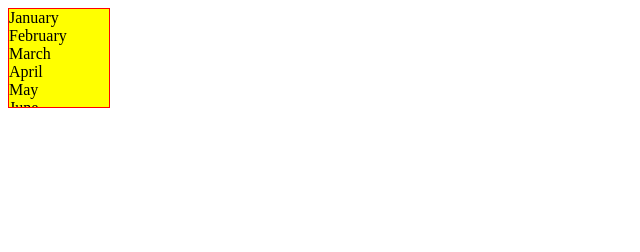
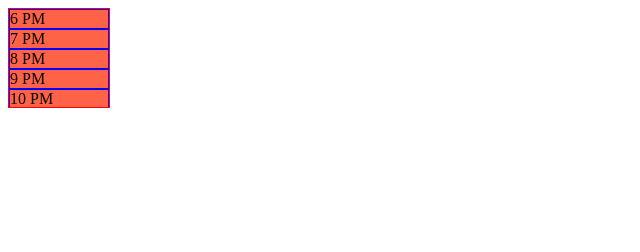
Before and after one commit to kayernyc/configurable-date-picker, a website built with webpack: page src/index.html in a window 1280 px wide. Shown: the whole page, without its empty margins (0-640 px from the left). Built offline with nearby package versions, Linux system fonts and the light colour scheme.

Commit message:
minimal stub with the beginning of the virtual dom

```diff
--- a/src/DatePickerControl.ts
+++ b/src/DatePickerControl.ts
@@ -4,6 +4,7 @@ import DatePickerBaseView from "./views/DatePickerBaseView";
 import DatePickerListView from "./views/DatePickerListView";
 import ViewConfiguration from "./enums/ViewConfiguration";
 import ViewConfigurationAdapter from "./models/ViewConfigurationAdapter";
+import Hour12View from "./views/Hour12View";
 
 export default class DatePickerControl {
   datePickerModel: DatePickerModel;
@@ -56,10 +57,18 @@ export default class DatePickerControl {
     container.className = "date-picker";
 
     return viewConfigurations.map((viewConfiguration: ViewConfiguration) => {
-      const {viewType} = viewConfiguration
+      const {dateType, viewType} = viewConfiguration
       const viewModel = new DatePickerFactory(viewConfiguration)
+      let view: DatePickerBaseView;
+      console.log(dateType, viewType)
 
-      const view = new DatePickerListView(viewModel);
+      switch (dateType && viewType) {
+        case (0 && 6):
+          view = new Hour12View(viewModel);
+          break;
+        default:
+          view = new DatePickerListView(viewModel)
+      }
       container.appendChild(view.view);
       return view;
     });
--- a/src/css/style.css
+++ b/src/css/style.css
@@ -31,5 +31,21 @@
 }
 
 .date-picker-list {
-  background-color: thistle
+  background-color: thistle;
+  position: relative;
 }
+
+.continuous-scroll {
+  background-color: turquoise;
+
+}
+
+.vd-container {
+  background-color: tomato;
+  position: relative;
+  top: 0;
+}
+
+.vd-container > * {
+  border: 1px solid blue;
+}
--- a/src/index.ts
+++ b/src/index.ts
@@ -13,7 +13,7 @@ let model = new DatePickerModel()
 let container = document.createElement('div')
 document.body.appendChild(container)
 
-const datePickerControl = new DatePickerControl(model, container, [{dateType: 0, viewType: 0}])
+const datePickerControl = new DatePickerControl(model, container, [{dateType: 6, viewType: 0}])
 
 window.datePickerControl = datePickerControl
 
--- a/src/models/AtomicDateObject.ts
+++ b/src/models/AtomicDateObject.ts
@@ -15,7 +15,7 @@ class AtomicDateObject {
   constructor(
     date: Date,
     locale: string[] = ["en-US"],
-    options: DateTypeFormat
+    options: DateTypeFormat,
   ) {
     this.date = date;
     this.viewString = date.toLocaleString(locale, options);
--- a/src/models/DatePickerFactory.ts
+++ b/src/models/DatePickerFactory.ts
@@ -169,11 +169,11 @@ export default class DatePickerFactory {
           this.dateHandlerCreator(format),
         ];
       case (DateType.HOUR, DateType.HOUR24):
-        format = { hour: "2-digit" };
-        return [format, this.monthHandlerCreator(format)];
+        format = { hour: "numeric" };
+        return [format, this.hourHandlerCreator(format)];
       default:
         format = { day: "numeric", month: "numeric", year: "numeric" };
-        return [format, this.hourHandlerCreator(format)];
+        return [format, this.dateHandlerCreator(format)];
     }
   };
 
@@ -183,6 +183,8 @@ export default class DatePickerFactory {
 
     const returnValue = [];
 
+    console.log(this.atomicDateObjectFunction)
+
     for (let i = 0; i < quantity; i++) {
       const newADO = this.atomicDateObjectFunction(i);
       returnValue.push(newADO);
--- a/src/views/DatePickerBaseView.ts
+++ b/src/views/DatePickerBaseView.ts
@@ -1,17 +1,32 @@
+/*
+ These views only present dates, not navigation
+ */
+
 import DatePickerFactory from "../models/DatePickerFactory";
+import VirtualDom from "./VirtualDom";
 
 export default abstract class DatePickerBaseView {
+  protected frameElement: HTMLElement;
   protected model: DatePickerFactory;
-  protected containerView: HTMLElement;
-  protected initContainerView(): HTMLElement {
-    const view = document.createElement("div");
-    view.className = "date-picker-view";
-    return view;
+  protected virtualDom: VirtualDom;
+
+  protected initFrameView(continuousScroll = true): HTMLElement {
+    this.frameElement = document.createElement("div");
+
+    if (continuousScroll) {
+      this.virtualDom = new VirtualDom()
+      this.frameElement.appendChild(this.virtualDom.frameElement)
+    } else {
+
+    }
+
+    this.frameElement.className += " date-picker-view";
+    return this.frameElement;
   }
   get view (): HTMLElement {
-    if (this.containerView === undefined) {
-      this.containerView = this.initContainerView()
+    if (this.frameElement === undefined) {
+      this.frameElement = this.initFrameView()
     }
-    return this.containerView
+    return this.frameElement
   }
 }
--- a/src/views/DatePickerGridView.ts
+++ b/src/views/DatePickerGridView.ts
@@ -9,6 +9,6 @@ export default class DatePickerGridView extends DatePickerBaseView
   constructor(model: DatePickerType, continuousScroll = false) {
     super();
     this.model = model;
-    this.initContainerView();
+    this.initFrameView();
   }
 }
--- a/src/views/DatePickerListView.ts
+++ b/src/views/DatePickerListView.ts
@@ -1,3 +1,7 @@
+/**
+ *  if continuous scroll is true or number of dates is more than 12 init virtual dom.
+ *  if there is a virtual dom, then normal scrolling is disabled.
+ */
 import DatePickerFactory from "../models/DatePickerFactory";
 import DatePickerBaseView from "./DatePickerBaseView";
 import DatePickerView from "./DatePickerViewInterface";
@@ -9,22 +13,39 @@ export default class DatePickerListView extends DatePickerBaseView
 
   constructor(model: DatePickerFactory, continuousScroll = true) {
     super();
-
     this.continuousScroll = continuousScroll;
     this.model = model;
-    this.containerView = this.initContainerView();
-    this.populateView();
+    // initFrameView is in the super
+    this.frameElement = this.initFrameView(continuousScroll);
+    this.frameElement.className += " date-picker-list";
+
   }
 
-  populateView(model: DatePickerFactory = this.model, containerView: HTMLElement = this.containerView) {
+  protected populateView(
+    model: DatePickerFactory,
+    containerView: HTMLElement,
+    frameElement: HTMLElement
+  ) {
+    throw new Error("Override populateView");
+  }
 
-    const arr = model.dateArray(12)
-
-    arr.forEach((date: AtomicDateObject) => {
-      const el = document.createElement('div')
-      el.innerHTML = date.viewString
-      containerView.appendChild(el)
-    })
-
+  /**
+   *
+   * @param arr AtomicDateObject[]
+   * @param frameElement HTMLElement
+   *
+   * When the list view does not continuously scroll
+   * and has more than the dom limit, this function
+   * appends the elements directly to the dom.
+   */
+  protected buildDateView(
+    atomicDateObjectArr: AtomicDateObject[],
+    frameElement: HTMLElement = this.frameElement
+  ) {
+    atomicDateObjectArr.forEach((date: AtomicDateObject) => {
+      const el = document.createElement("div");
+      el.innerHTML = date.viewString;
+      frameElement.appendChild(el);
+    });
   }
 }
--- /dev/null
+++ b/src/views/Hour12View.ts
@@ -0,0 +1,35 @@
+
+/**
+ * Owns both the top nav (AM/PM) and the list
+ */
+
+import DatePickerFactory from "../models/DatePickerFactory";
+import DatePickerListView from "./DatePickerListView";
+import DatePickerView from "./DatePickerViewInterface";
+
+import VirtualDom from "./VirtualDom";
+
+export default class Hour12View extends DatePickerListView
+  implements DatePickerView {
+  continuousScroll: Boolean;
+  virtualDom: VirtualDom
+
+  constructor(model: DatePickerFactory, continuousScroll = true) {
+    super(model, (continuousScroll = true));
+
+    if (this.virtualDom) {
+      // DatePickerBaseView determines if a virtualDom is needed
+      this.buildDateView = this.virtualDom.buildView.bind(this.virtualDom)
+    }
+
+    this.populateView()
+  }
+
+  populateView(
+    model: DatePickerFactory = this.model,
+    frameElement: HTMLElement = this.frameElement
+  ) {
+    const arr = model.dateArray(12);
+    this.buildDateView(arr);
+  }
+}
--- /dev/null
+++ b/src/views/VirtualDom.ts
@@ -0,0 +1,127 @@
+type EventListenerFunction = (evt: MouseEvent) => void;
+
+// https://stackoverflow.com/questions/58036689/using-mutationobserver-to-detect-when-a-node-is-added-to-document
+// { (options?: ScrollToOptions): void; (x: number, y: number): void; }
+import AtomicDateObject from "../models/AtomicDateObject";
+
+export default class VirtualDom {
+  // If a class type can have more than the
+  // limit, then there may still be a default virtual dom.
+  static numElementsLimit = 12;
+  private vdFrameElement: HTMLElement;
+  private elementArray: HTMLElement[];
+
+  private eventListeners: EventListenerFunction[];
+  private contentHeight: number;
+  private frameHeight: number;
+
+  private last<T>(arr: T[]): T {
+    return arr[arr.length - 1];
+  }
+
+  private wheelHander = (evt: WheelEvent) => {
+    const childrenArr = Array.from(
+      this.vdFrameElement.children
+    ) as HTMLElement[];
+    const unshiftLimit = childrenArr[0].offsetHeight;
+    const popLimit = this.last(childrenArr).offsetHeight;
+
+    let top = parseInt(this.vdFrameElement.style.top || "0px");
+
+    let { deltaY } = evt;
+    let valence = Math.abs(deltaY) / deltaY;
+    deltaY = Math.max(Math.abs(deltaY), 3) * valence;
+    const newTop = top + deltaY
+
+    this.vdFrameElement.style.top = newTop + "px";
+
+    if (newTop > 0) {
+      // add to beginning
+
+    }
+  };
+
+  private initializeListeners = (
+    frameElement: HTMLElement = this.frameElement
+  ) => {
+    frameElement.addEventListener("wheel", this.wheelHander);
+  };
+
+  private initVirtualDomFrameElement() {
+    this.vdFrameElement = document.createElement("div");
+    this.vdFrameElement.style.top = "0px";
+    this.vdFrameElement.className = "vd-container";
+    this.frameHeight = this.vdFrameElement.offsetHeight;
+  }
+
+  private calculateContentHeight(elementArray: AtomicDateObject[]) {
+    // run this when view is added to dom and calculate real height
+    return 20 * elementArray.length;
+  }
+
+  /**
+   *
+   * @param arr
+   *
+   * builds initial set of containers.
+   */
+  private buildElementSetForVirtualDom = (arr: AtomicDateObject[]) => {
+    // populate view with elements
+    // subset arr to be max limit long
+    arr.forEach((ado: AtomicDateObject) => {
+      const el = document.createElement("div");
+      el.innerHTML = ado.viewString;
+
+      this.frameElement.appendChild(el);
+    });
+  };
+
+  // PUBLIC API
+  get frameElement() {
+    if (this.vdFrameElement === undefined) {
+      this.initVirtualDomFrameElement();
+    }
+    return this.vdFrameElement;
+  }
+
+  /**
+   *
+   * @param arr AtomicDateObject[]
+   * @param frameElement HTMLElement
+   *
+   * When the view scrolls continuously
+   * this is the initial build
+   */
+  buildView(
+    atomicDateObjectArr: AtomicDateObject[],
+    frameElement: HTMLElement = this.frameElement
+  ) {
+    // clear out previous children
+    // TODO: remove event listeners
+    let {
+      buildElementSetForVirtualDom,
+      frameHeight,
+      contentHeight,
+      calculateContentHeight,
+      initializeListeners,
+    } = this;
+
+    frameElement.innerHTML = "";
+
+    buildElementSetForVirtualDom(atomicDateObjectArr);
+
+    contentHeight = calculateContentHeight(atomicDateObjectArr);
+
+    if (contentHeight > frameHeight) {
+      // init virtual dom behavior
+      console.log("am i here");
+      initializeListeners();
+    } else {
+      console.log("WTF");
+    }
+  }
+
+  deallocate() {
+    // clean up all listeners
+  }
+}
```
